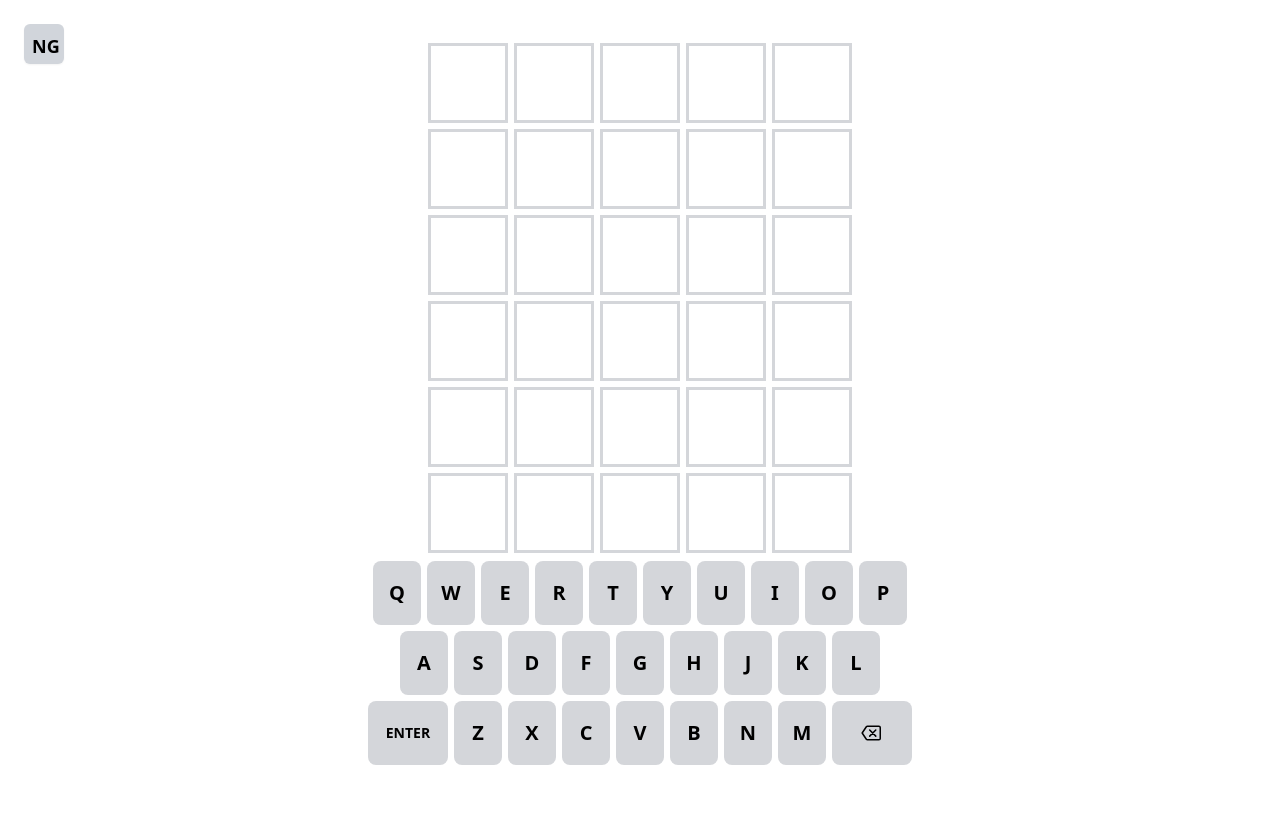
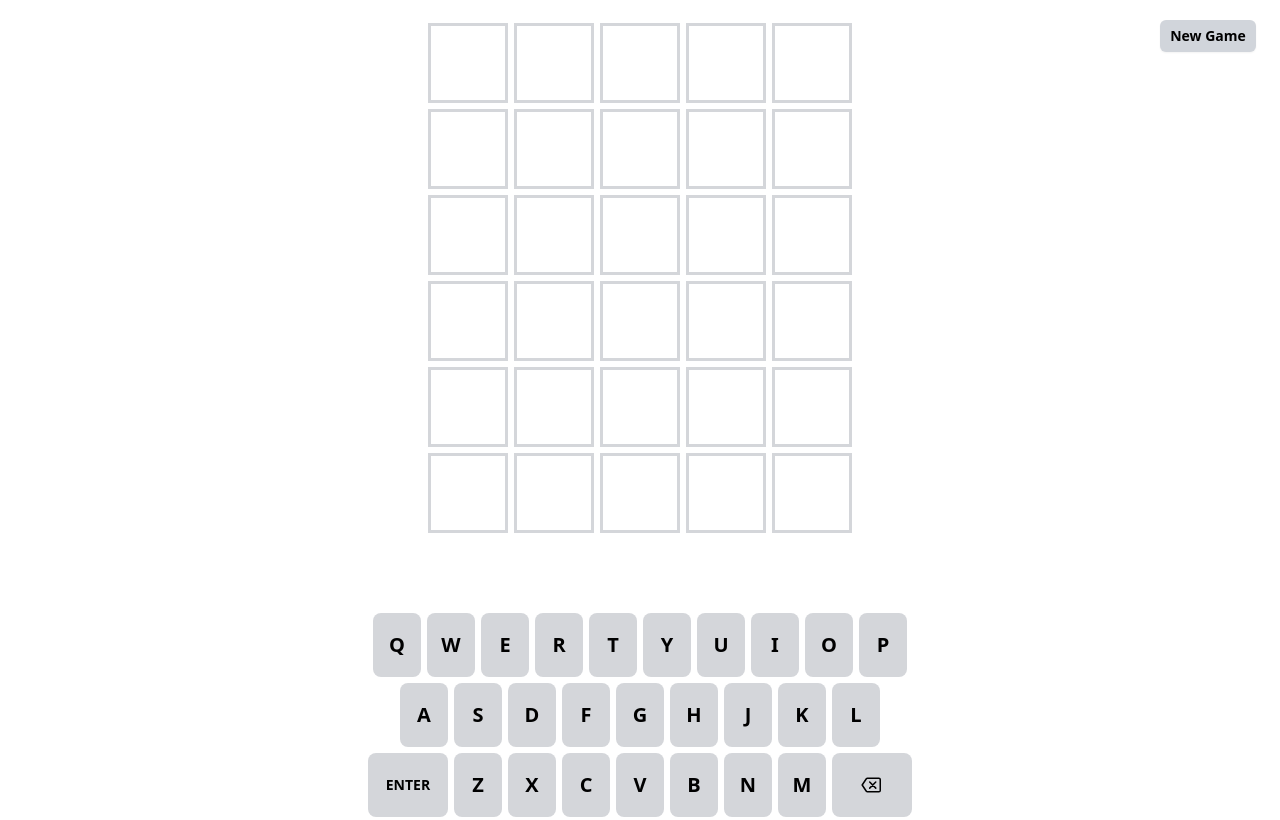
Before and after one commit to cadomani/wordle-clone, a React (Vite) app: page / in a window 1280 px wide. Built offline with nearby package versions, Linux system fonts and the light colour scheme.

Commit message:
Add notification popup and move new game button to action bar

```diff
--- a/src/index.tsx
+++ b/src/index.tsx
@@ -3,6 +3,7 @@ import { Board } from "./components/board";
 import { Keyboard } from "./components/keyboard";
 import { invoke } from "@tauri-apps/api/core";
 import { emit, listen } from "@tauri-apps/api/event";
+import { cn } from "./utils/helpers";
 import "./index.css";
 
 const BOARD_SIZE = 30;
@@ -16,6 +17,7 @@ type GameOverEvent = {
 export default function WordleGame() {
   const [boardState, setBoardState] = useState<BoardState>([]);
   const [gameOver, setGameOver] = useState(false);
+  const [message, setMessage] = useState<string | undefined>();
 
   useEffect(() => {
     const unlisten = listen<GameOverEvent>("game_over", (event) => {
@@ -24,8 +26,10 @@ export default function WordleGame() {
       // Display game over message
       if (event.payload.won) {
         console.log("You won!", event.payload.word);
+        showPopup("You win!");
       } else {
         console.log("Game over", event.payload);
+        showPopup("Game over");
       }
     });
 
@@ -151,7 +155,7 @@ export default function WordleGame() {
     } catch (error: unknown) {
       switch (error) {
         case "word already guessed":
-          console.warn("Word already guessed");
+          showPopup("Word already guessed");
 
           // Update the state of the last five characters to invalid
           setBoardState((prev) =>
@@ -164,7 +168,7 @@ export default function WordleGame() {
 
           break;
         case "invalid word":
-          console.warn("Invalid word");
+          showPopup("Not in word list");
 
           // Update the state of the last five characters to invalid
           setBoardState((prev) =>
@@ -181,6 +185,11 @@ export default function WordleGame() {
           break;
       }
     }
+  };
+
+  const showPopup = (message: string) => {
+    setMessage(message);
+    setTimeout(() => setMessage(undefined), 5000);
   };
 
   const handleNewGame = async () => {
@@ -220,25 +229,38 @@ export default function WordleGame() {
   }, [handleInput, submitAnswer]);
 
   return (
-    <main className="flex flex-col items-center justify-center h-screen space-y-2">
-      <div
-        className="absolute left-6 top-6 size-10 p-2 rounded-md bg-gray-300 hover:bg-gray-200 active:bg-gray-100 cursor-pointer shadow-sm select-none text-lg font-bold"
-        onClick={handleNewGame}
-      >
-        NG
-      </div>
-      <Board state={boardState} size={BOARD_SIZE} />
-      <Keyboard onInput={handleInput} />
-    </main>
+    <>
+      <ActionBar newGame={handleNewGame} />
+      <Popup message={message} />
+
+      <main className="flex flex-col items-center justify-center h-screen mt-5 space-y-20">
+        <Board state={boardState} size={BOARD_SIZE} />
+        <Keyboard onInput={handleInput} />
+      </main>
+    </>
   );
 }
 
-// const ActionBar = () => {
-//   return (
-//     <div className="absolute top-1 left-0 px-4 flex space-x-4">
-//       <div className="size-10 p-2 rounded-md bg-gray-300 hover:bg-gray-200 active:bg-gray-100 cursor-pointer shadow-sm select-none text-lg font-bold">
-//         NG
-//       </div>
-//     </div>
-//   );
-// };
+const ActionBar = ({ newGame }: { newGame: () => void }) => {
+  return (
+    <div
+      className="absolute top-5 right-6 w-24 h-8 p-2 rounded-md bg-gray-300 hover:bg-gray-200 active:bg-gray-100 cursor-pointer shadow-sm select-none text-sm font-bold flex items-center justify-center"
+      onClick={newGame}
+    >
+      New Game
+    </div>
+  );
+};
+
+const Popup = ({ message }: { message: string | undefined }) => {
+  return (
+    <div
+      className={cn(
+        "absolute top-8 right-1/2 translate-x-[50%] h-10 w-fit px-3 bg-gray-800 rounded-lg flex items-center justify-center transition-all",
+        !message && "hidden",
+      )}
+    >
+      <p className="text-white font-medium text-sm">{message}</p>
+    </div>
+  );
+};
```
